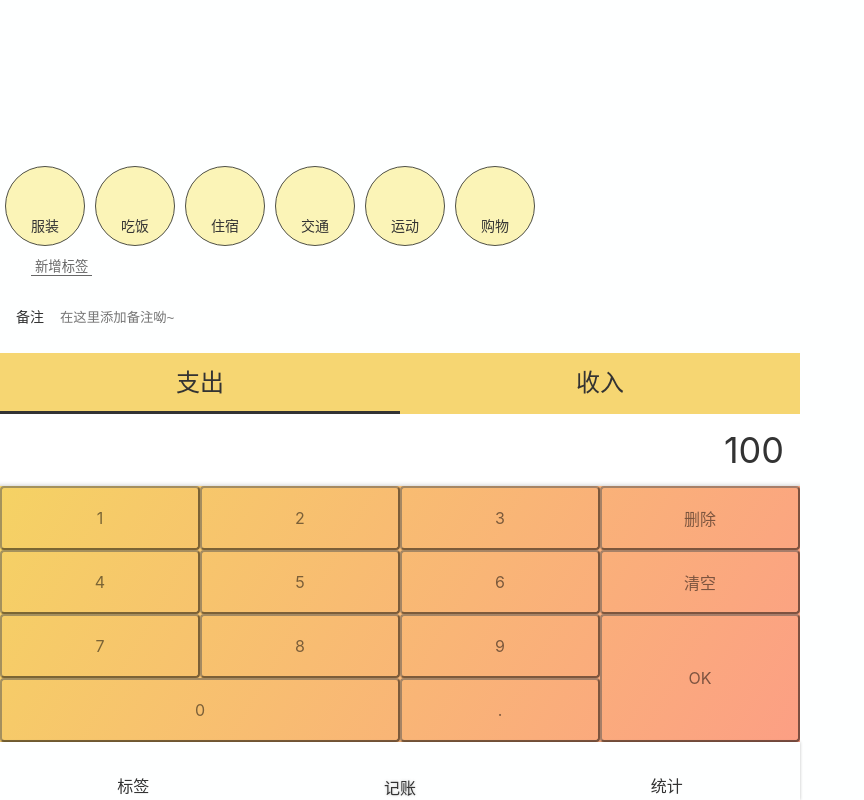
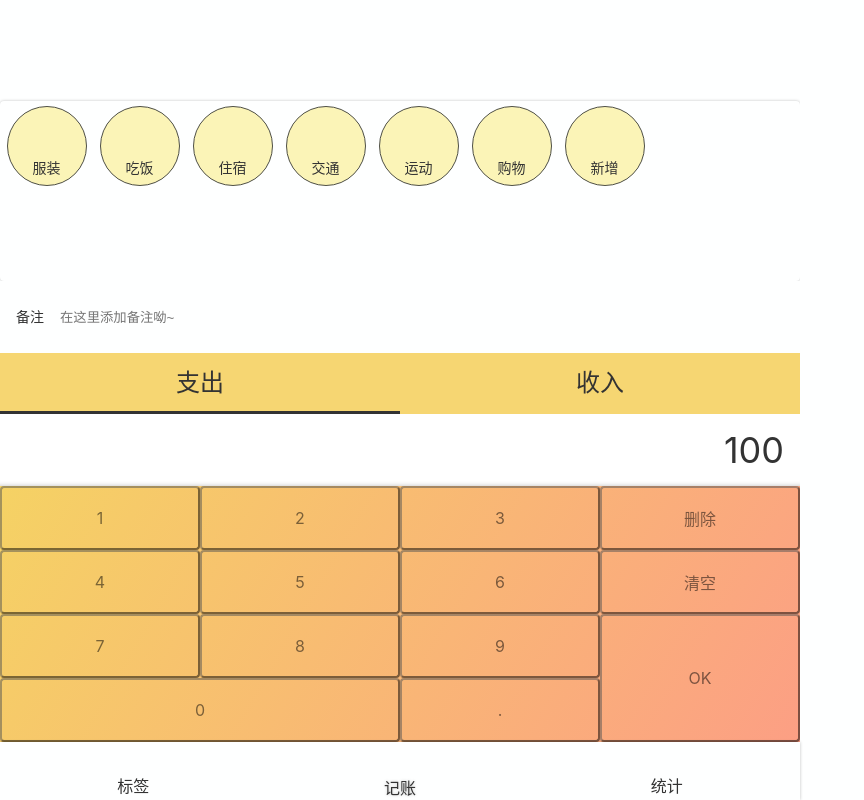
Before and after one commit to hrleoyu/morney-react, a React app: page /#/money in a window 1280 px wide. Shown: the whole page, without its empty margins (0-864 px from the left). Built offline with nearby package versions, Linux system fonts and the light colour scheme.

Commit message:
note 完成

```diff
--- a/package.json
+++ b/package.json
@@ -8,6 +8,7 @@
     "@testing-library/jest-dom": "^4.2.4",
     "@testing-library/react": "^9.3.2",
     "@testing-library/user-event": "^7.1.2",
+    "@types/antd": "^1.0.0",
     "@types/jest": "^24.0.0",
     "@types/node": "^12.0.0",
     "@types/react": "^16.9.0",
@@ -15,6 +16,7 @@
     "@types/webpack-env": "^1.15.2",
     "@typescript-eslint/eslint-plugin": "^2.10.0",
     "@typescript-eslint/parser": "^2.10.0",
+    "antd": "^4.3.2",
     "babel-eslint": "10.1.0",
     "babel-jest": "^24.9.0",
     "babel-loader": "8.1.0",
@@ -25,6 +27,8 @@
     "css-loader": "3.4.2",
     "dotenv": "8.2.0",
     "dotenv-expand": "5.1.0",
+    "element-react": "^1.4.34",
+    "element-theme-default": "^1.4.13",
     "eslint": "^6.6.0",
     "eslint-config-react-app": "^5.2.1",
     "eslint-loader": "3.0.3",
@@ -53,6 +57,7 @@
     "react-app-polyfill": "^1.0.6",
     "react-dev-utils": "^10.2.1",
     "react-dom": "^16.13.1",
+    "react-hot-loader": "^4.12.21",
     "react-router-dom": "^5.2.0",
     "resolve": "1.15.0",
     "resolve-url-loader": "3.1.1",
--- a/src/index.tsx
+++ b/src/index.tsx
@@ -4,10 +4,7 @@ import App from './App';
 import * as serviceWorker from './serviceWorker';
 import './index.scss'
 
-ReactDOM.render(
-  <React.StrictMode>
-    <App />
-  </React.StrictMode>,
+ReactDOM.render(<App/>,
   document.getElementById('root')
 );
 
--- a/src/views/money.tsx
+++ b/src/views/money.tsx
@@ -1,9 +1,9 @@
 import Layout from "../components/Layout";
 import React from "react";
 import styled from "styled-components";
-import Icon from "../components/icon";
+
 import {CategorySection} from "./money/CategorySection";
-import {NotesSection} from "./money/NotesSection";
+import {NoteSection} from "./money/NoteSection";
 import {TagsSection} from "./money/TagsSection";
 import {NumberSection} from "./money/NumberSection";
 
@@ -19,49 +19,12 @@ const MyLayout = styled(Layout)`
 function Money() {
     return(
         <MyLayout className={'xxx'}>
-            <TagsSection>
-                <ol>
-                    <li>
-                        <Icon name={'fz'}/>
-                        服装
-                    </li>
-                    <li>
-                        <Icon name={'sw'}/>
-                        吃饭
-                    </li>
-                    <li>
-                        <Icon name={'zs'}/>
-                        住宿
-                    </li>
-                    <li>
-                        <Icon name={'jt'}/>
-                        交通
-                    </li>
-                    <li>
-                        <Icon name={'yd'}/>
-                        运动
-                    </li>
-                    <li>
-                        <Icon name={'gw'}/>
-                        购物
-                    </li>
-                    <li className={'none'}></li>
-                    <li className={'none'}></li>
-                </ol>
-                <button>新增标签</button>
-            </TagsSection>
-            <NotesSection>
-                <label>
-                    <span>备注</span>
-                    <input type={'text'} placeholder={'在这里添加备注呦~'}/>
-                </label>
-            </NotesSection>
-            <CategorySection>
-                <ul>
-                    <li className={'active'}>支出</li>
-                    <li >收入</li>
-                </ul>
-            </CategorySection>
+            <TagsSection/>
+
+            <NoteSection/>
+
+            <CategorySection/>
+
             <NumberSection>
                 <output>
                     100
--- a/src/views/money/CategorySection.tsx
+++ b/src/views/money/CategorySection.tsx
@@ -1,6 +1,7 @@
 import styled from "styled-components";
+import React from "react";
 
-const CategorySection = styled.section`
+const Wrapper = styled.section`
   >ul {
     display: flex;
     >li {
@@ -25,4 +26,17 @@ const CategorySection = styled.section`
   }
 `;
 
+const CategorySection:React.FC = () => {
+    return(
+        <Wrapper>
+            <ul>
+                <li className={'active'}>支出</li>
+                <li >收入</li>
+            </ul>
+        </Wrapper>
+    )
+}
+
+
+
 export {CategorySection}
--- /dev/null
+++ b/src/views/money/NoteSection.tsx
@@ -0,0 +1,50 @@
+import styled from "styled-components";
+import React, {useRef, useState} from "react";
+
+const Wrapper = styled.section`
+  background: #feffff;
+  padding: 0 16px;
+  font-size: 14px;
+    > label {
+    display: flex;
+    align-items: center;
+      >span {
+        margin-right: 16px; white-space: nowrap;
+      }
+        > input{
+          display: block;
+          width: 100%;
+          height: 72px;
+          background: none;
+          border: none;
+        }
+    }
+`;
+
+
+const NoteSection :React.FC = () => {
+    const [note,setNote] = useState('');
+    console.log(note)
+    const refInput = useRef<HTMLInputElement>(null);
+    const onBlur = () => {
+        if (refInput.current !== null){
+        setNote(refInput.current.value)
+        }
+    };
+
+
+    return(
+        <Wrapper>
+            <label>
+                <span>备注</span>
+                <input type={'text'} placeholder={'在这里添加备注呦~'}
+                       ref={refInput}
+                       defaultValue={note}
+                       onBlur={onBlur}
+                />
+            </label>
+        </Wrapper>
+    )
+}
+
+export {NoteSection}
--- a/src/views/money/NotesSection.tsx
+++ /dev/null
@@ -1,23 +0,0 @@
-import styled from "styled-components";
-
-const NotesSection = styled.section`
-  background: #feffff;
-  padding: 0 16px;
-  font-size: 14px;
-    > label {
-    display: flex;
-    align-items: center;
-      >span {
-        margin-right: 16px; white-space: nowrap;
-      }
-        > input{
-          display: block;
-          width: 100%;
-          height: 72px;
-          background: none;
-          border: none;
-        }
-    }
-`;
-
-export {NotesSection}
--- a/src/views/money/TagsSection.tsx
+++ b/src/views/money/TagsSection.tsx
@@ -1,21 +1,67 @@
 import styled from "styled-components";
+import React, {FC, useState} from "react";
 
-const TagsSection = styled.section`
+
+import Icon from "../../components/icon";
+
+const _TagsSection = styled.section`
   background: #feffff;
   display: flex;flex-direction: column;flex-grow: 1;justify-content: flex-end;align-items: flex-start;
   > ol {
-    display: flex;flex-wrap: wrap;flex-direction: row;justify-content: center;
+    display: flex;flex-wrap: wrap;flex-direction: row;justify-content: flex-start;
+       width:100%;height:180px;overflow: auto;box-shadow: 0 0 3px rgba(0,0,0,0.25);border-radius: 4px;
      >li{
       background: #fbf4b7; width: 80px;height: 80px;border-radius: 50%;display: inline-block;
-      padding: 3px 18px;font-size: 14px;margin: 5px 5px;border: 1px solid #4e4f45;
-      text-align: center;
+      padding: 5px 18px;font-size: 14px;margin: 5px 6.5px;border: 1px solid #4e4f45;
+      text-align: center;box-shadow: 0 0 0 rgba(0,0,0,0.25);
        >.iconNav {display: block;width: 44px;height: 44px;margin-top: 4px;}
+      &.active{
+        box-shadow: 0 0 5px rgba(0,0,0,0.4);border: #f60;
          }
-          .none {visibility:hidden;}
-            //不占位隐藏
-        }
-          >button {background: none;border: none;border-bottom: 1px solid ;color: #666;padding: 0 4px;
-        margin: 5px 31px;}
+      }
+  }
 `;
 
+const TagsSection :React.FC = () => {
+    const [tags,setTags] = useState<string[]>(['服装','吃饭','住宿','交通','运动','购物',]);
+    const [icons,setIcons] = useState<string[]>(['fz','sw','zs','jt','yd','gw']);
+    const [selectedTags,setSelectedTags] = useState<string[]> ([]);
+
+    const onToggleTag = (tag:string) => {
+    const index=selectedTags.indexOf(tag);
+        if (index >= 0 ) {
+            setSelectedTags(selectedTags.filter(t =>t !==tag ));
+        }else {
+            setSelectedTags([...selectedTags,tag])
+        }
+    };
+
+
+    const onAdd = () => {
+        const tagName = window.prompt('新标签名为：')
+        console.log(tagName)
+        if (tagName !== null){
+            setTags([...tags,tagName])
+            setIcons([...icons,'ty'])
+        }
+    };
+
+    return (
+      <_TagsSection>
+          <ol>
+              {tags.map((tag,index) =>
+                <li key={index} onClick={()=>onToggleTag(tag)} className={selectedTags.indexOf(tag) >= 0 ? 'active' : ''}>
+                    {<Icon name={icons[index]}/>}
+                    {tag}
+                </li>)}
+              <li onClick={onAdd}>
+                  <Icon name={'ty'} />
+                  新增
+              </li>
+          </ol>
+      </_TagsSection>
+    )
+};
+
+
 export {TagsSection}
```
Also changed, not shown: 1 other file (tests, documents, lock files or other folders).
